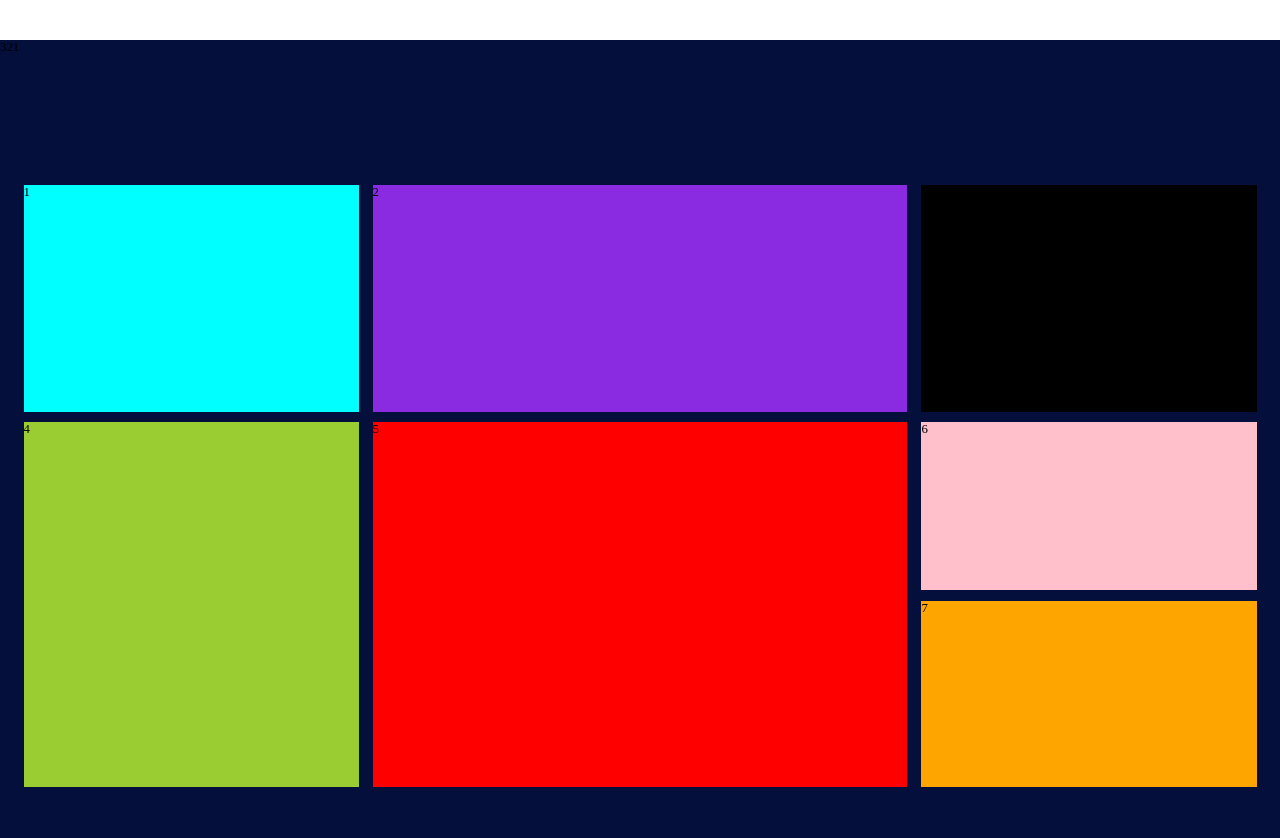
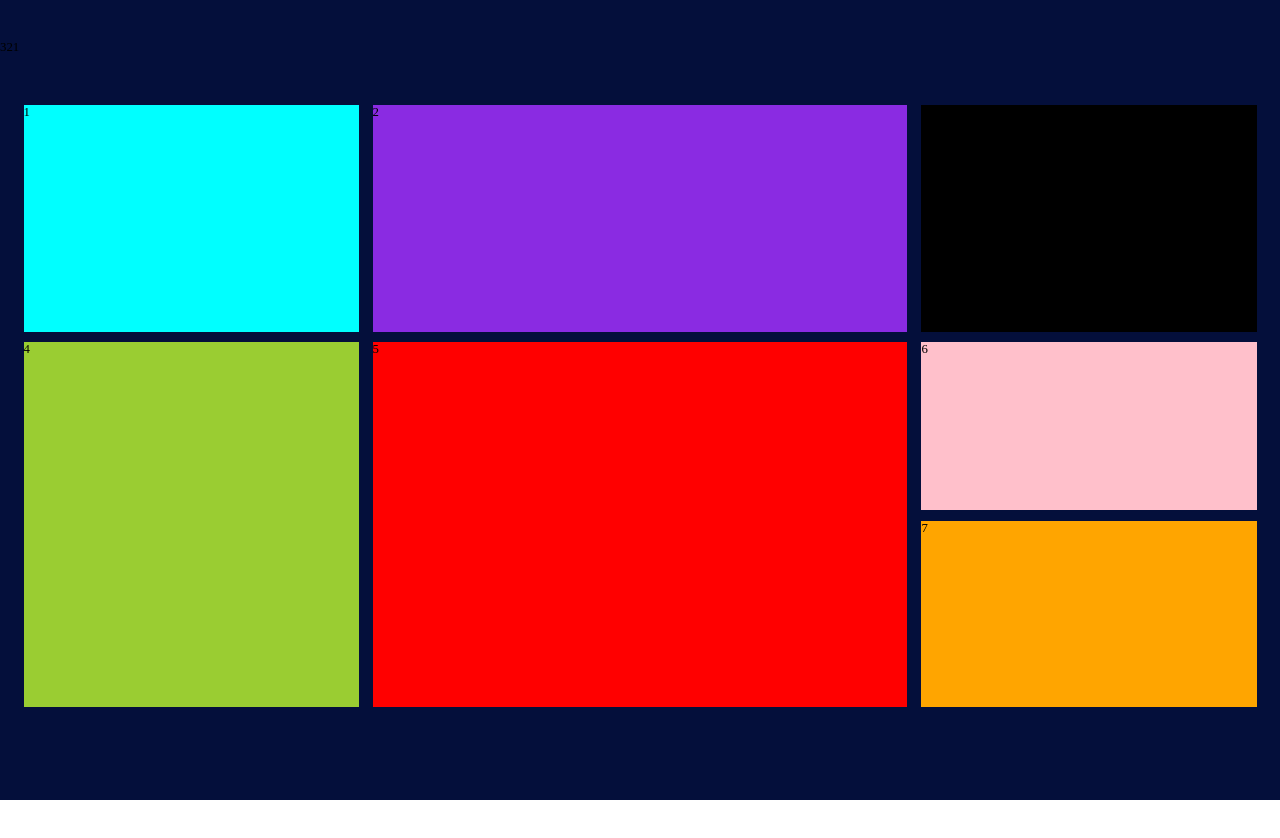
Before and after one commit to DaozhangChen/big-screen, a React (Vite) app: page / in a window 1280 px wide. After the commit the page ends 800 px from the top, so only its background shows below. Built offline with nearby package versions, Linux system fonts and the light colour scheme.

Commit message:
更好的布局

```diff
--- a/index.html
+++ b/index.html
@@ -22,8 +22,9 @@
   <div id="root"></div>
   <script>
     // root.style.width = pageWidth + 'px'
-    root.style.height = pageHeight + 'px'
-    root.style.marginTop = (clientHeight - pageHeight) / 2 + 'px'
+    // root.style.height = pageHeight + 'px'
+    root.style.paddingTop = (clientHeight - pageHeight) / 2 + 'px'
+    root.style.paddingBottom = (clientHeight - pageHeight) / 2 + 'px'
   </script>
   <script type="module" src="/src/main.tsx"></script>
 </body>
--- a/src/style/App.module.scss
+++ b/src/style/App.module.scss
@@ -2,7 +2,6 @@
 
 .wrapper {
     width: 100vw;
-    height: 100vh;
     display: flex;
     background-color: $mainColor;
     flex-direction: column;
@@ -11,7 +10,6 @@
 
 .headerWrapper {
     width: px(1826);
-    flex-grow: 1;
     height: px(74);
     background-color: $mainColor;
 }
--- a/src/style/share/reset.scss
+++ b/src/style/share/reset.scss
@@ -1,5 +1,11 @@
+@import './helper';
+
 * {
     margin: 0;
     padding: 0;
     box-sizing: border-box;
 }
+
+#root {
+    background-color: $mainColor;
+}
```
